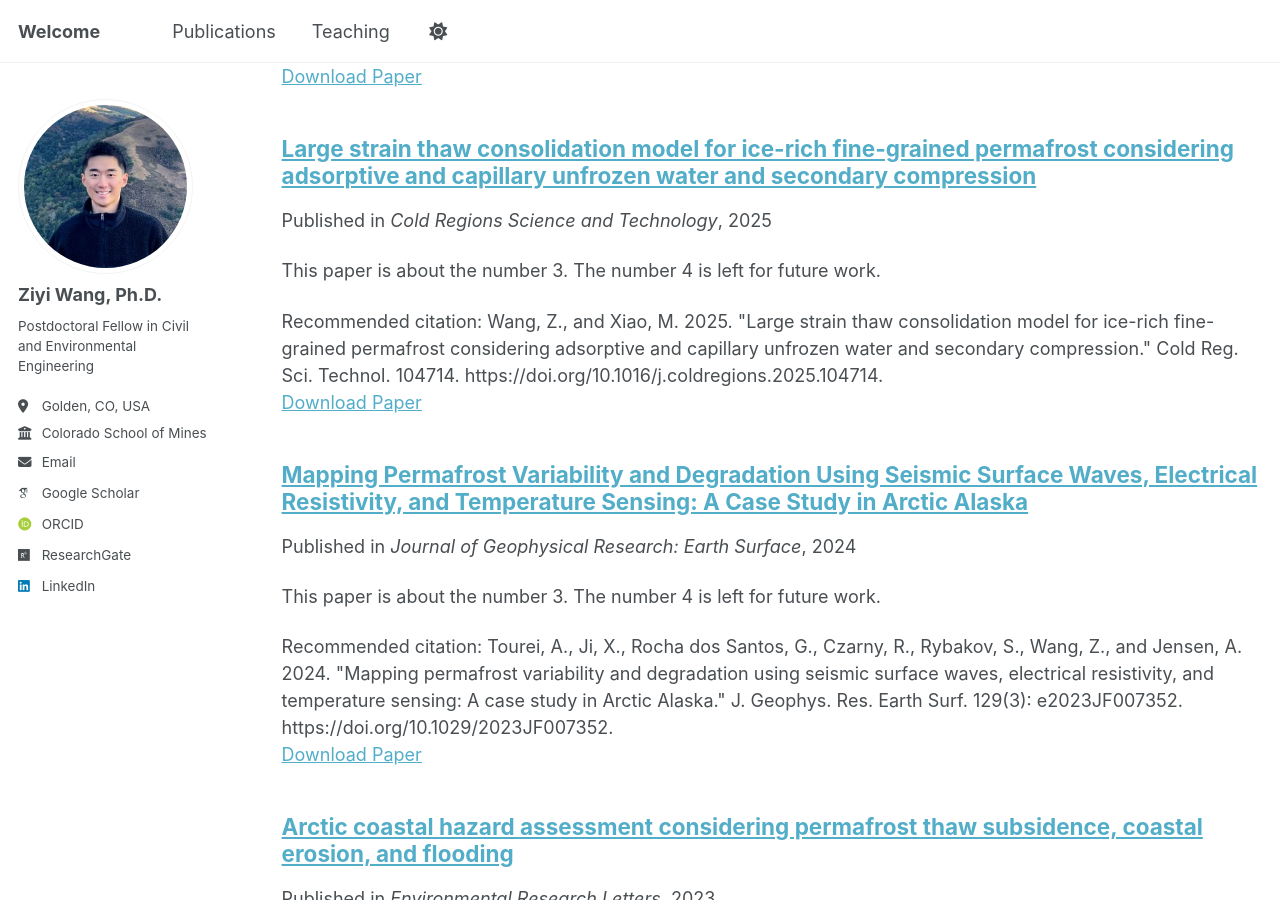
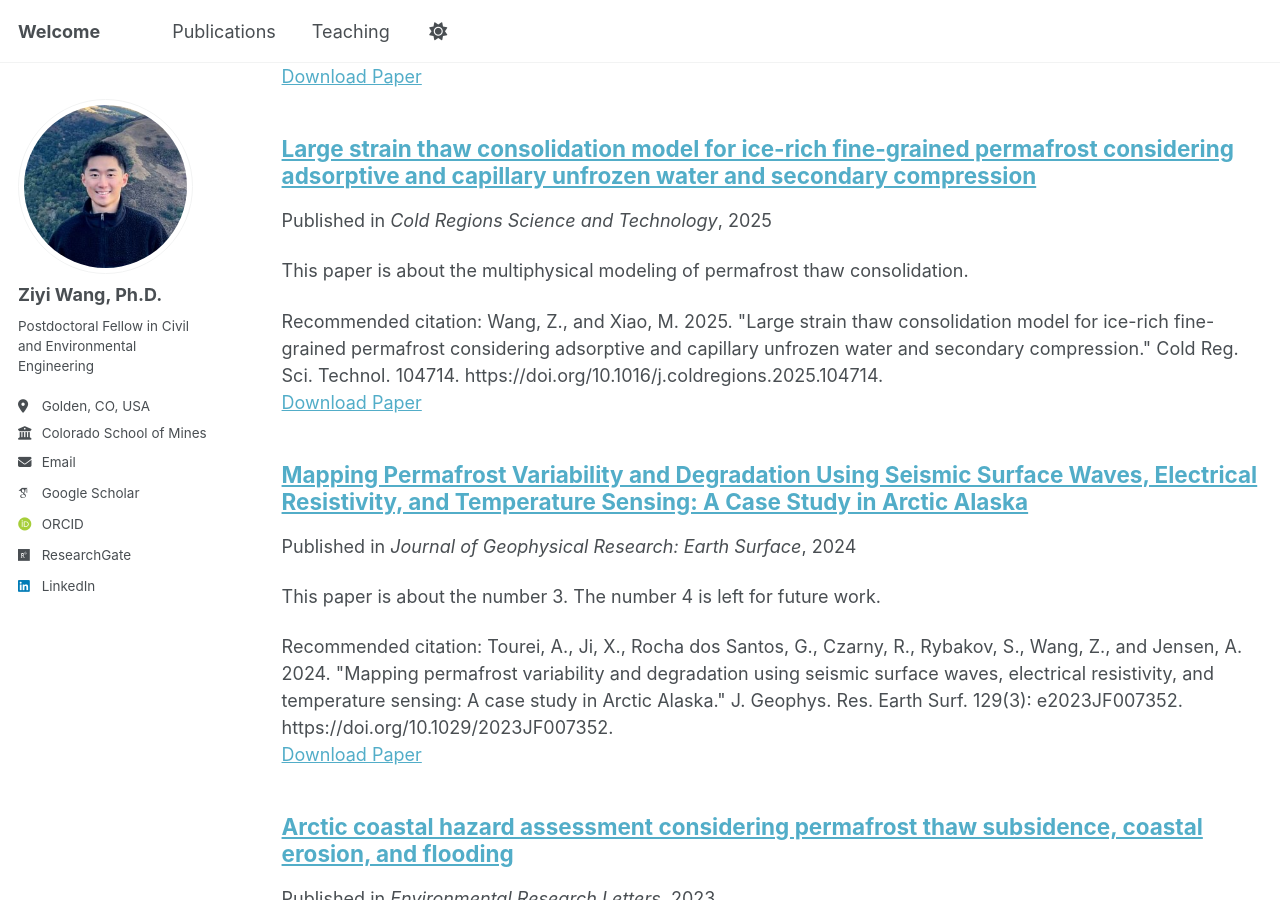
Before and after one commit to ziyiwang-ce/ziyiwang-ce.github.io, a Jekyll site: the page built from _pages/publications.html, in a window 1280 px wide and 900 px high, scrolled down 794 px. Built offline with Jekyll 4.4.1, drawn with Linux system fonts in a browser that asks for light colours; some web fonts are replaced; a script that is not in the unit is left out; a file with an impossible date is left out.

Commit message:
Update J7.md

```diff
--- a/_publications/J7.md
+++ b/_publications/J7.md
@@ -3,7 +3,7 @@ title: "Large strain thaw consolidation model for ice-rich fine-grained permafro
 collection: publications
 category: manuscripts
 permalink: /publication/J7
-excerpt: 'This paper is about the number 3. The number 4 is left for future work.'
+excerpt: 'This paper is about the multiphysical modeling of permafrost thaw consolidation.'
 date: 2025-10-12
 venue: 'Cold Regions Science and Technology'
 paperurl: 'https://www.sciencedirect.com/science/article/pii/S0165232X25002976'
```
